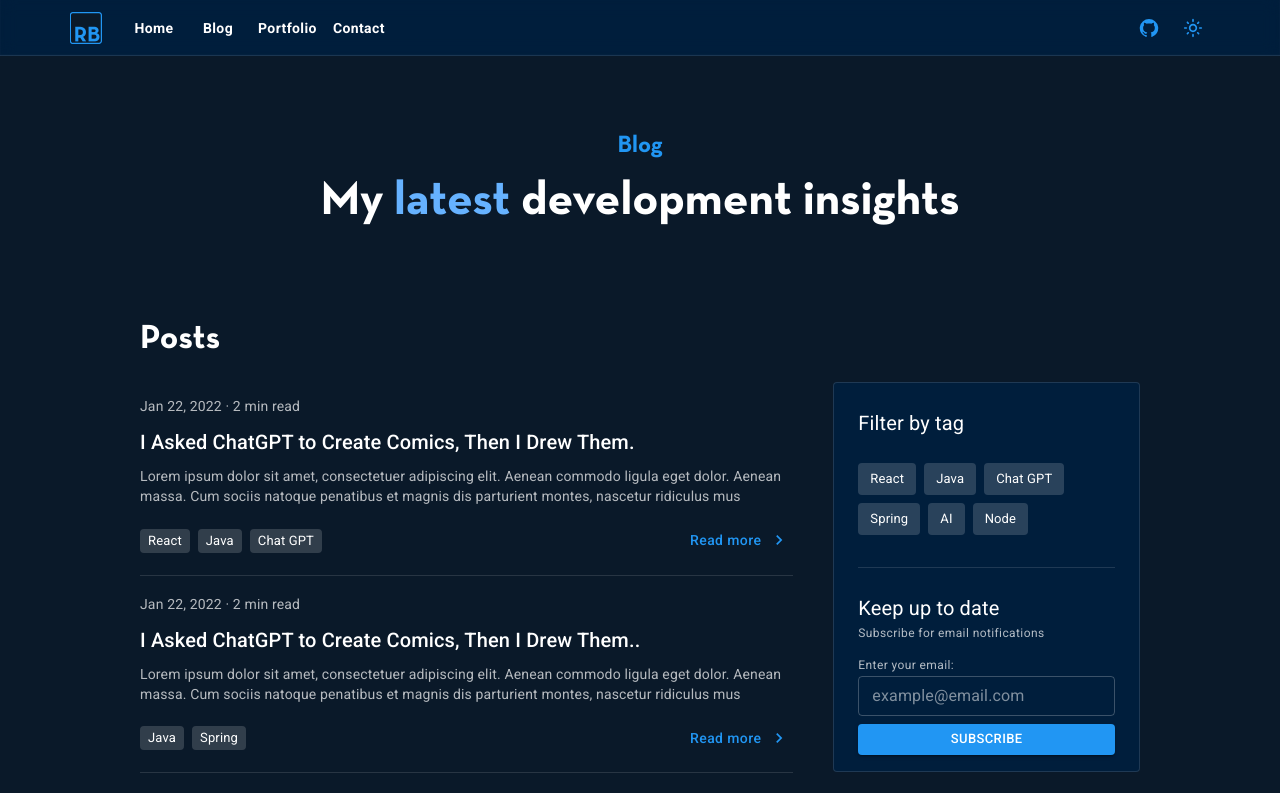
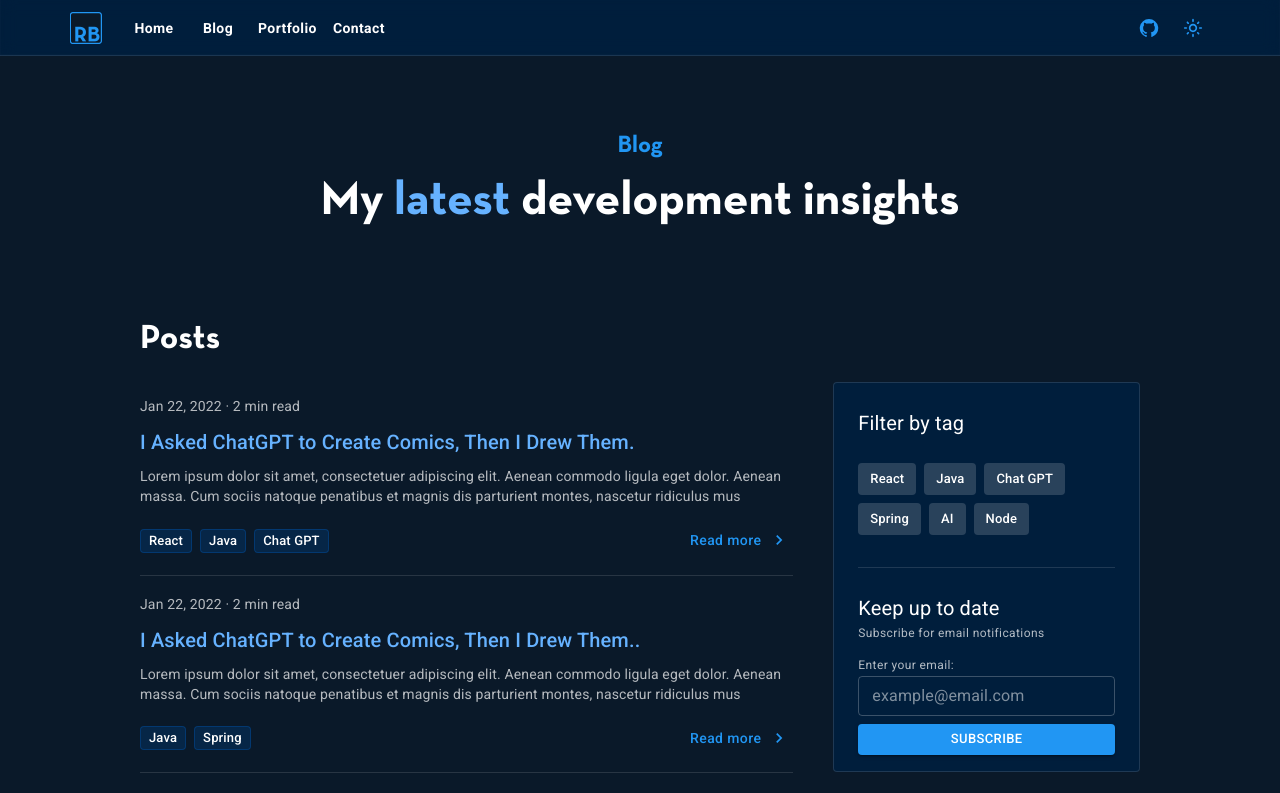
Before and after one commit to RyanBeGell/portfolio-site, a Next.js app: page /blog in a window 1280 px wide. Shown: the top 793 px of the page. Built offline with nearby package versions, Linux system fonts and the light colour scheme.

Commit message:
blog tag chip styling update

```diff
--- a/pages/blog/index.tsx
+++ b/pages/blog/index.tsx
@@ -196,7 +196,7 @@ export default function Home() {
                         color={label === selectedChip ? 'primary' : 'default'}
                         onClick={handleChipClick(label)}
                         size="medium"
-                        sx={{ mr: 1, mb: 1, borderRadius: '4px', }}
+                        sx={{ mr: 1, mb: 1, borderRadius: '4px', fontWeight:'500' }}
                       />
                     ))}
                   </Box>
--- a/src/components/blog/Card/BlogCard.tsx
+++ b/src/components/blog/Card/BlogCard.tsx
@@ -7,6 +7,7 @@ import CardContent from '@mui/material/CardContent';
 import Typography from '@mui/material/Typography';
 import Link from 'next/link';
 import { useRouter } from 'next/router';
+import { blue } from '@mui/material/colors';
 
 export interface Props {
   title: string;
@@ -61,6 +62,7 @@ export default function BlogCard(props: Props) {
               mt: '8px',
               mb: '8px',
               cursor: 'pointer',
+              color:darkMode? 'primary.light':'inherit',
               '&:hover': {
                 textDecoration: 'underline',
               },
@@ -82,7 +84,7 @@ export default function BlogCard(props: Props) {
                 <Chip
                   label={chip}
                   size="small"
-                  sx={{ borderRadius: 1 }}
+                  sx={{ borderRadius: 1, fontWeight:'500',  border:'1px solid', borderColor:'rgba(0, 76, 153, 0.5)', backgroundColor:'rgba(0, 58, 117, 0.4)', '&:hover': {backgroundColor:'primary.main'} }}
                   onClick={() =>
                     router.push({
                       pathname: '/blog',
```
